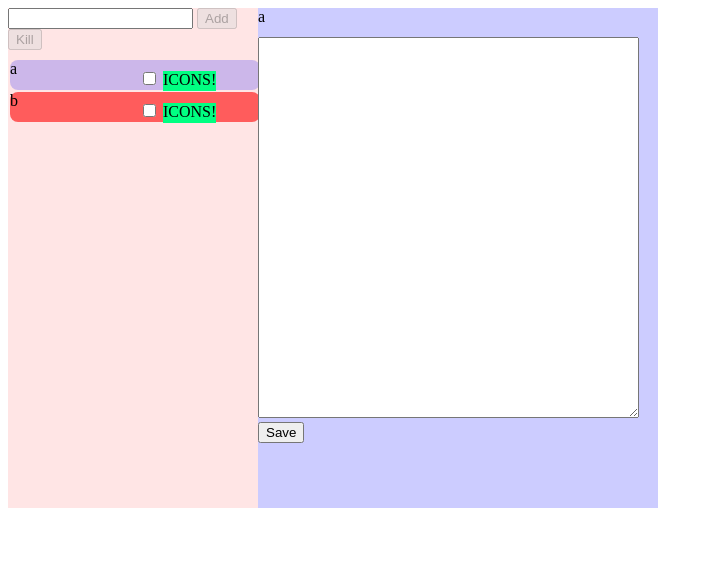
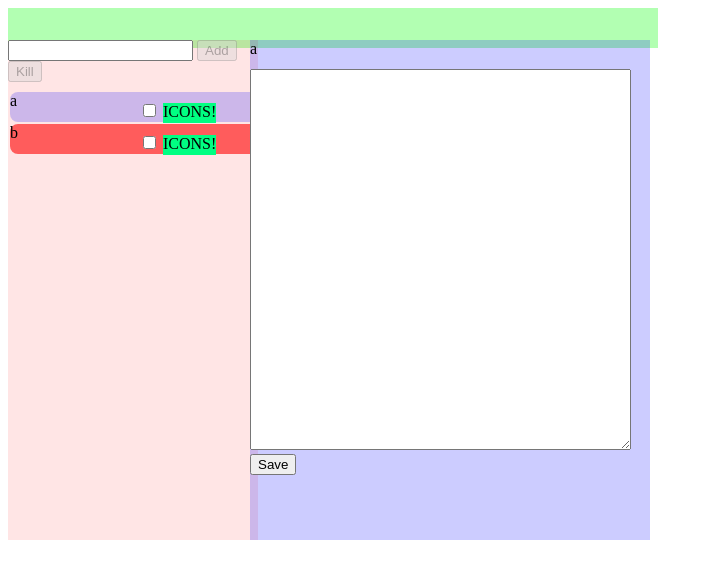
Before and after one commit to JakeKn/encounter-tracker, a plain HTML site: page tracker.html in a window 1280 px wide. Shown: the whole page, without its empty margins (0-713 px from the left). Drawn offline with Linux system fonts and the light colour scheme.

Commit message:
add app view and refactor

```diff
--- a/playerstyle.css
+++ b/playerstyle.css
@@ -8,7 +8,13 @@
 	height		:	500px;
 	background	:	rgba(255,0,0,0.1);
 	position	:	absolute;
+	top			:	40px;
+}
 
+.top-bar-container	{
+	width		:	650px;
+	height		:	40px;
+	background	:	rgba(0,255,0,0.3);
 }
 
 .edit-pane-container {
@@ -17,6 +23,7 @@
 	background	:	rgba(0,0,255,0.2);
 	position	:	absolute;
 	left		:	250px;
+	top			:	40px;
 }
 
 .players-list {
--- a/script.js
+++ b/script.js
@@ -37,6 +37,36 @@ var Players = Backbone.Collection.extend({
 	}
 });
 
+var AppView	=	Backbone.View.extend({
+	className: "app",
+	template: _.template($("#app-view-template").html()),
+
+	initialize: function () {
+		this.players = new Players();
+	},
+
+	render:	function () {
+		this.$el.html(this.template());
+
+		var playersView = new PlayersView({
+			collection: this.players
+		}).render();
+
+		this.$el.find('.players-container').append(playersView.el);
+
+		// THESE ARE FOR DEBUGGING ONLY!
+		this.players.add({ name: 'a', selected: true });
+		this.players.add({ name: 'b' });
+
+		return this;
+	}
+});
+
+var	TopBarView	=	Backbone.View.extend({
+	className	:	"top-bar",
+	template	:	_.template($("#top-bar-template").html())
+});
+
 var PlayerView =	Backbone.View.extend({
 	className	:	"player-item",
 	template	:	_.template( $("#player-item-template").html()),
@@ -55,9 +85,11 @@ var PlayerView =	Backbone.View.extend({
 		if (playerData.selected) {
 			this.initializeEditView();
 		}
+		return this;
 	},
-	toggleChecked	:	function(){
-		var previous	=	this.model.get('checked');
+	toggleChecked:	function (event) {
+		event.stopPropagation();
+		var previous = this.model.get('checked');
 		this.model.set('checked', !previous);
 	},
 	select	:	function() {
@@ -75,6 +107,8 @@ var PlayerView =	Backbone.View.extend({
 });
 
 var PlayersView	=	Backbone.View.extend({
+	className	:	"players-list",
+	template	:	_.template($("#players-list-template").html()),
 	events		:	{
 		"click .add-player" 	:	"addNewPlayer",
 		"input .player-input"	:	"toggleAddButton",
@@ -85,12 +119,14 @@ var PlayersView	=	Backbone.View.extend({
 		this.listenTo(this.collection, "add", this.addPlayerView);
 		this.listenTo(this.collection, "change:checked", this.killButtonToggle);
 	},
-	render	:	function(){
+	render:	function(){
+		this.$el.html(this.template());
+
 		this.addBtn	= this.$el.find(".add-player");
 		this.killBtn = this.$el.find(".kill-selected");
 		this.input = this.$el.find(".player-input");
+
 		return this;
-
 	},
 	addPlayerView:	function(model){
 		var childView	= new PlayerView({model : model});
@@ -129,6 +165,7 @@ var EditView = Backbone.View.extend({
 	template	:	_.template( $("#edit-pane-template").html()),
 	initialize	:	function(){
 		this.listenTo(this.model, "change:selected", this.cleanup);
+		this.listenTo(this.model, "destroy", this.remove);
 	},
 	events		:	{
 		'click .save-edit'	: 'saveNotes'
@@ -141,6 +178,7 @@ var EditView = Backbone.View.extend({
 	render		:	function(){
 		var playerData	=	this.model.toJSON();
 		this.$el.html(this.template(playerData));
+		return this;
 	},
 	saveNotes	:	function(){
 		var value =	this.$el.find(".player-notes").val();
@@ -148,11 +186,10 @@ var EditView = Backbone.View.extend({
 	}
 });
 
-var players = new Players();
-var playersView = new PlayersView({
-	collection : players,
-	el	:	$(".players-container")[0]
-}).render();
 
-players.add({ name: 'a', selected: true });
-players.add({ name: 'b' });
+
+
+
+
+
+var thisApp = new AppView({ el: $("#app") }).render();
--- a/tracker.html
+++ b/tracker.html
@@ -9,8 +9,21 @@
 
 <body>
 
-<div id="layout">
-	<div class="players-container">
+<div id="app">
+
+</div>
+
+<script type="text/template" id="app-view-template">
+	<div class="top-bar-container"></div>
+	<div class="players-container"></div>
+	<div class="edit-pane-container"></div>
+</script>
+
+<script type="text/template" id="top-bar-template">
+	<button class="next-turn">Next Turn</button>
+</script>
+
+<script type="text/template" id="players-list-template">
 	<div class="players-controls">
 		<input type="text" class="player-input"></input>
 		<button disabled="disabled" class="add-player">Add</button>
@@ -19,12 +32,7 @@
 	<div class="players-list">
 
 		</div>
-	</div>
-
-	<div class="edit-pane-container">
-
-	</div>
-</div>
+</script>
 
 <script type="text/template" id="player-item-template">
 	<div class="name-go-here"><%= name %></div>
```
Lines whose indentation alone changed are shown as unchanged.
